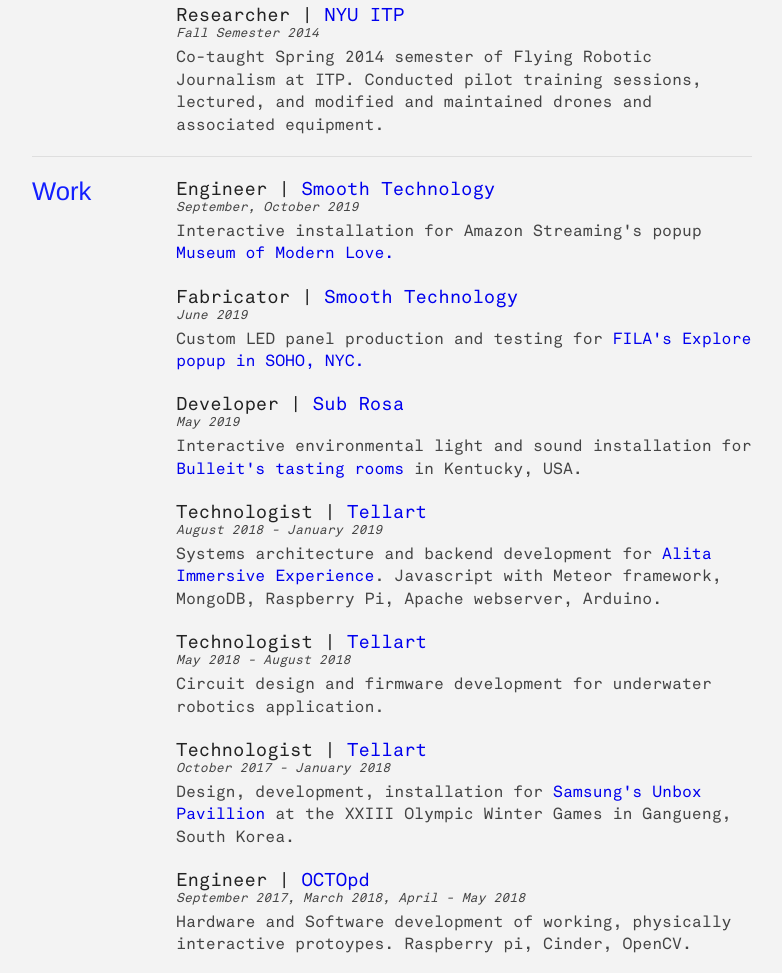
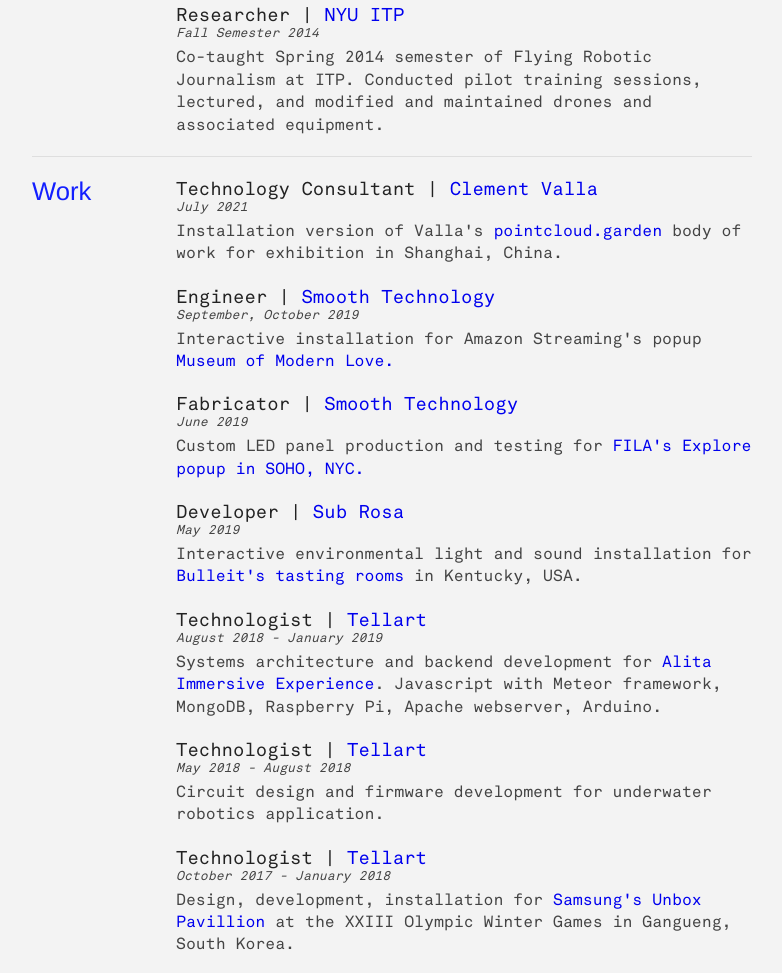
Before and after one commit to vwls/vwls.github.io, a plain HTML site: page index.html in a window 1280 px wide. Shown: the part 3101-4074 px from the top of the page, without its empty margins (248-1030 px from the left). Drawn offline with Linux system fonts and the light colour scheme.

Commit message:
adding pointcloud garden

```diff
--- a/index.html
+++ b/index.html
@@ -244,6 +244,11 @@
 					</div>
 
 					<div class="sectionContent">
+						<article>
+							<h2>Technology Consultant | <a class="noLink" href="http://clementvalla.com/">Clement Valla</a></h2>
+							<p class="subDetails">July 2021</p>
+							<p>Installation version of Valla's <a class="noLink" href="http://www.pointcloud.garden/">pointcloud.garden</a> body of work for exhibition in Shanghai, China.</p>
+						</article>
 						<!-- <article>
 							<h2>Engineer | <a class="noLink" href="https://smooth.technology/">Smooth Technology</a></h2>
 							<p class="subDetails">Ongoing</p>
```
